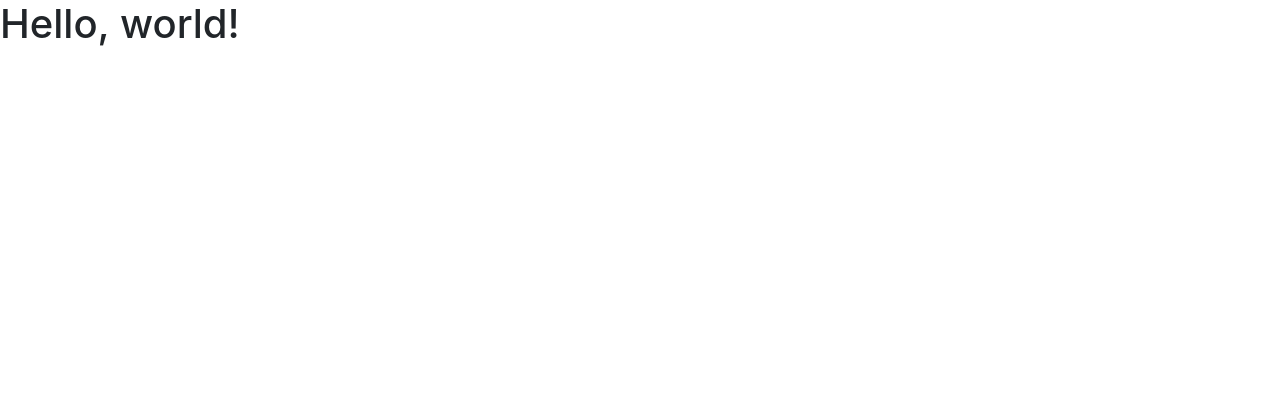
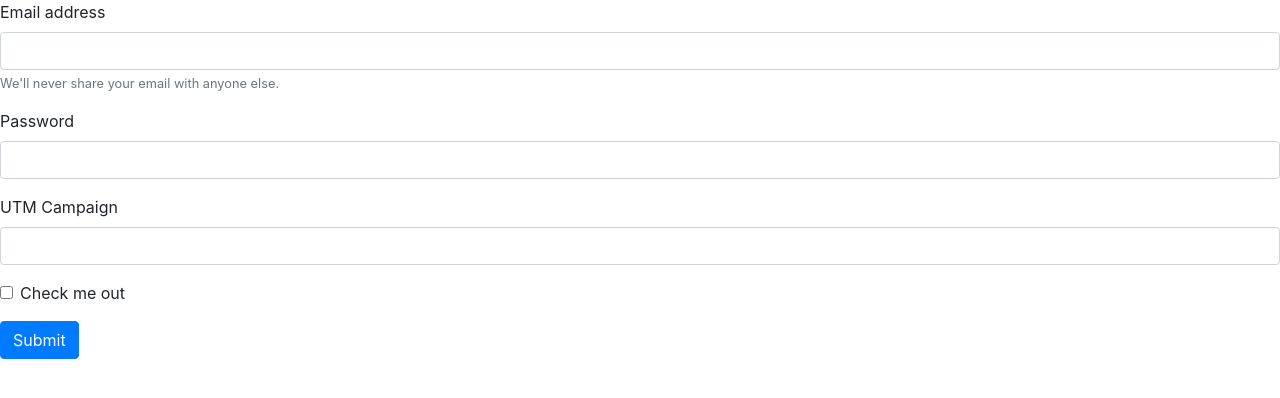
Before and after one commit to elearningdifferently/kent-url-parameter, a plain HTML site: page index.html in a window 1280 px wide. Drawn offline with nearby package versions, Linux system fonts and the light colour scheme.

Commit message:
Update index.html

```diff
--- a/index.html
+++ b/index.html
@@ -11,7 +11,38 @@
     <title>Hello, world!</title>
   </head>
   <body>
-    <h1>Hello, world!</h1>
+    <form>
+  <div class="form-group">
+    <label for="exampleInputEmail1">Email address</label>
+    <input type="email" class="form-control" id="exampleInputEmail1" aria-describedby="emailHelp">
+    <small id="emailHelp" class="form-text text-muted">We'll never share your email with anyone else.</small>
+  </div>
+  <div class="form-group">
+    <label for="exampleInputPassword1">Password</label>
+    <input type="password" class="form-control" id="exampleInputPassword1">
+  </div>
+
+  <div class="form-group">
+    <label for="UtmCampaign">UTM Campaign</label>
+    <input type="text" class="form-control" id="utm_campaign">
+  </div>
+  <div class="form-group form-check">
+    <input type="checkbox" class="form-check-input" id="exampleCheck1">
+    <label class="form-check-label" for="exampleCheck1">Check me out</label>
+  </div>
+  <button type="submit" class="btn btn-primary">Submit</button>
+</form>
+
+
+      <script>
+
+     const urlParams = new URLSearchParams(window.location.search);
+     const myParam = urlParams.get('utm_campaign');
+     document.getElementById("utm_campaign").value = myParam;
+
+     </script>
+
+
 
     <!-- Optional JavaScript -->
     <!-- jQuery first, then Popper.js, then Bootstrap JS -->
```
